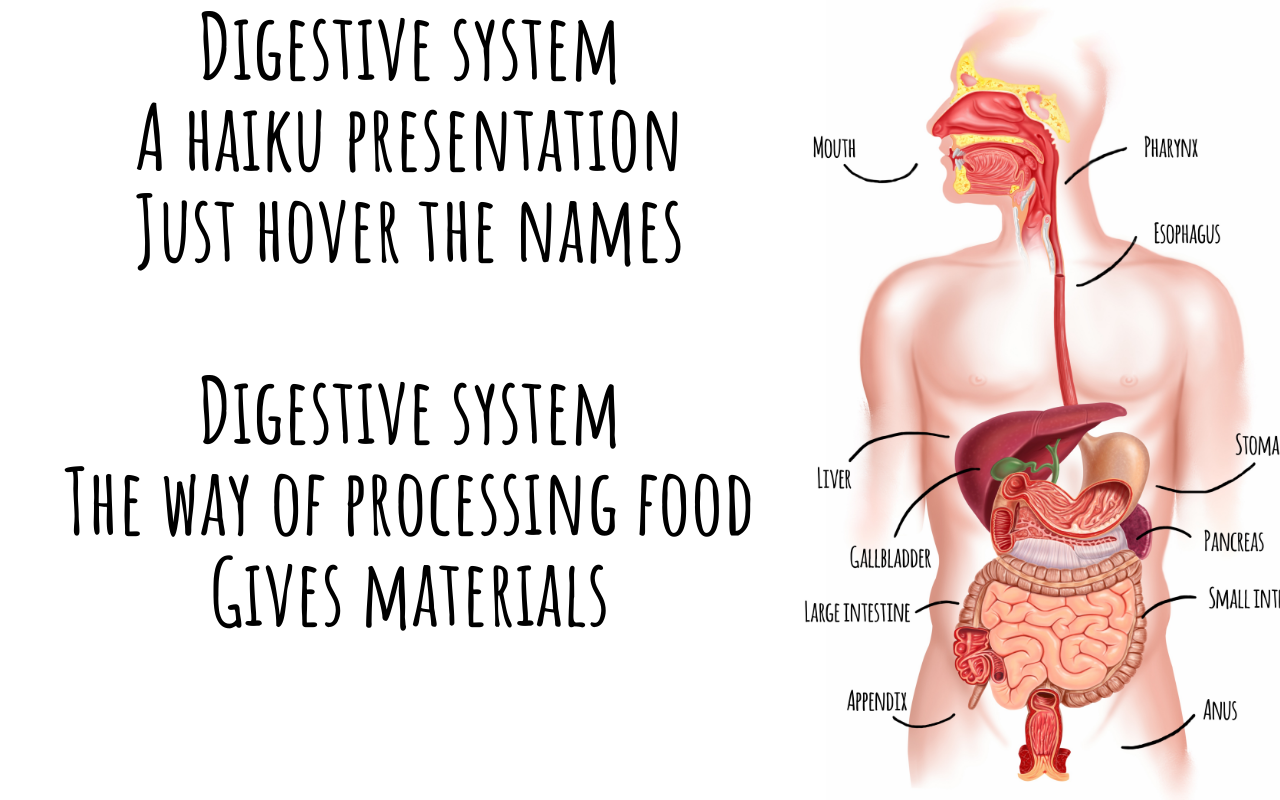
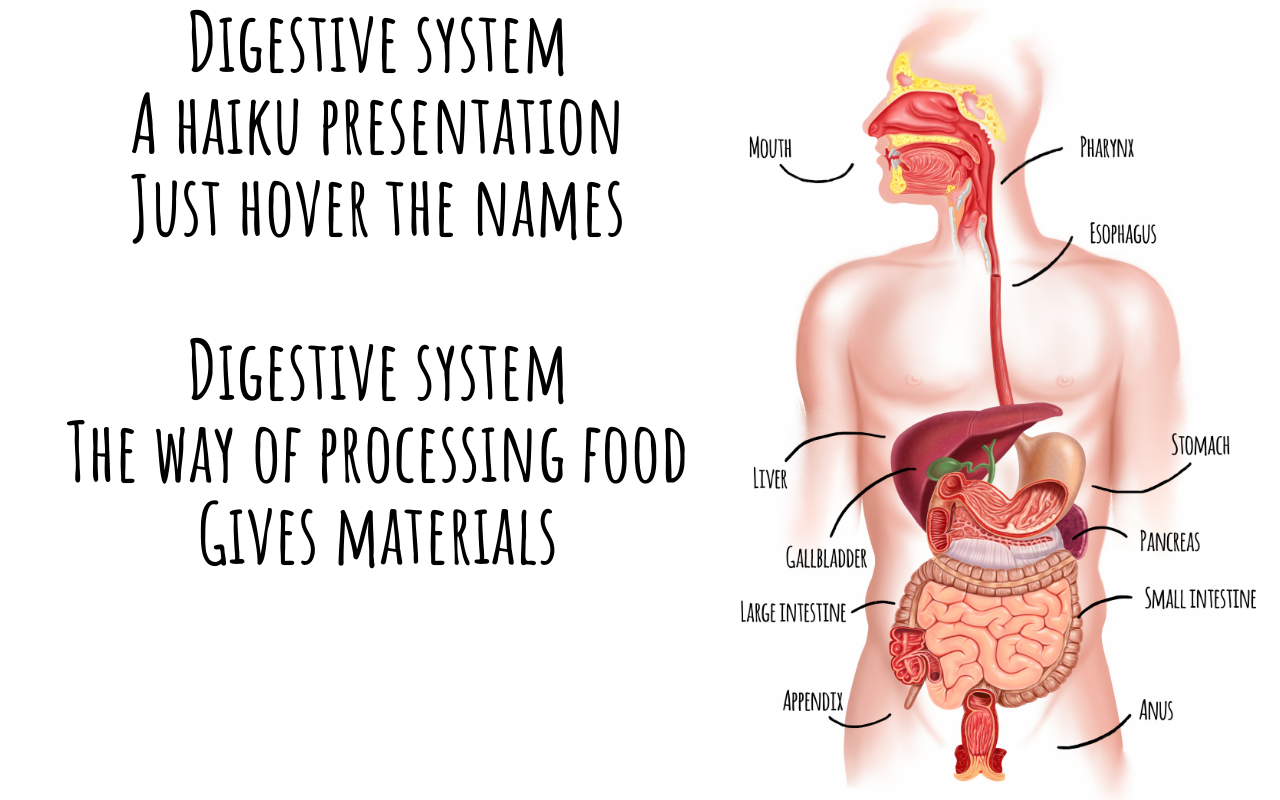
Before and after one commit to bomjacob/Digestive-system-haikus, a plain HTML site: page index.html in a window 1280 px wide. Drawn offline with Linux system fonts and the light colour scheme.

Commit message:
Better 4:3 handling.

```diff
--- a/style/main.css
+++ b/style/main.css
@@ -1,8 +1,9 @@
 body {
 	font-family: 'Amatic SC', cursive;
+	height:100%;
 }
 .container {
-	margin-right: 10%;
+	margin-right: 15%;
     float: right;
     height: 100%;
     position: absolute;
@@ -12,7 +13,7 @@ body {
 .textcontainercontainer {
 	position: relative;
 	height: 100%;
-	width: 54%;
+	width: 49%;
 	margin-left: 5%;
 	float: left;
 }
```
